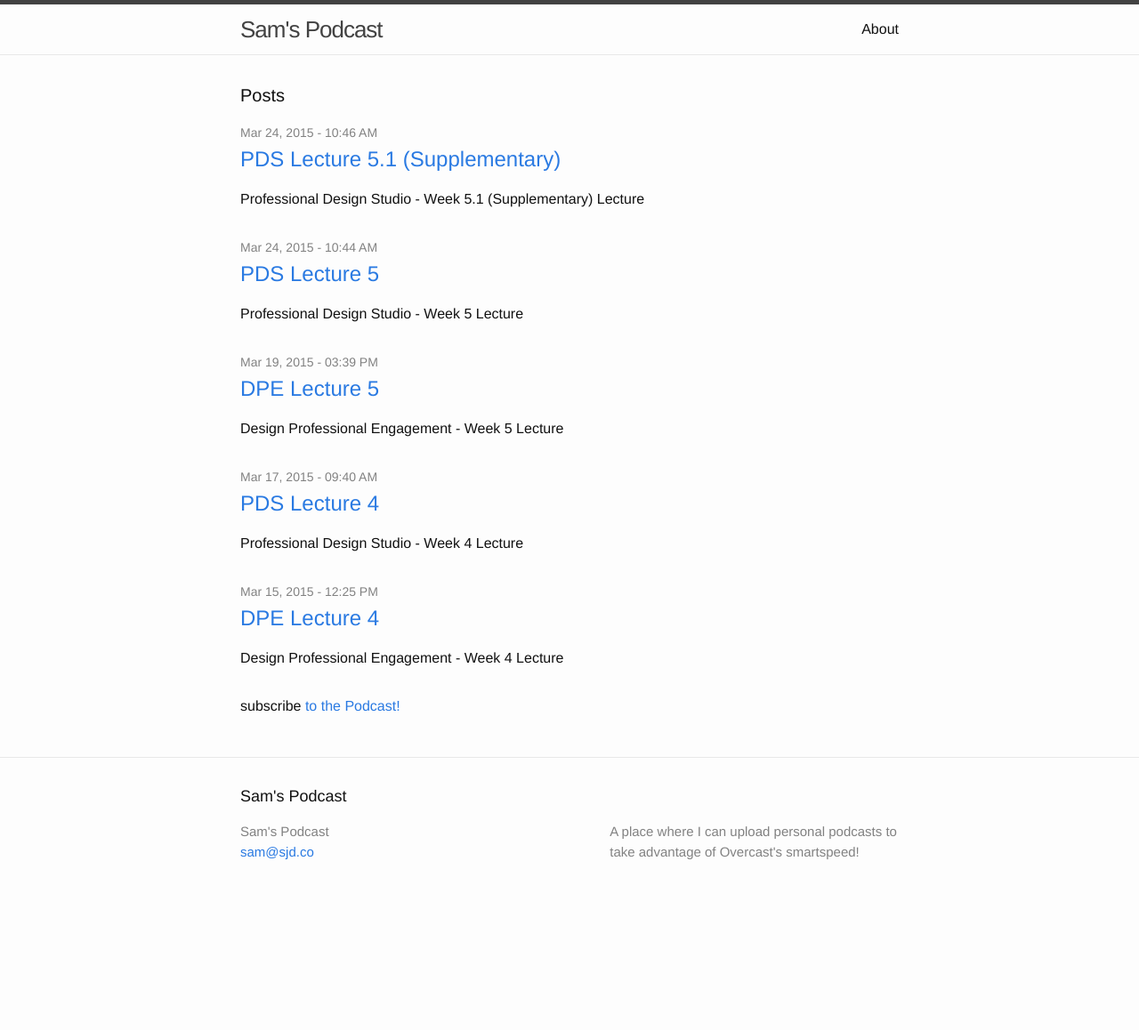
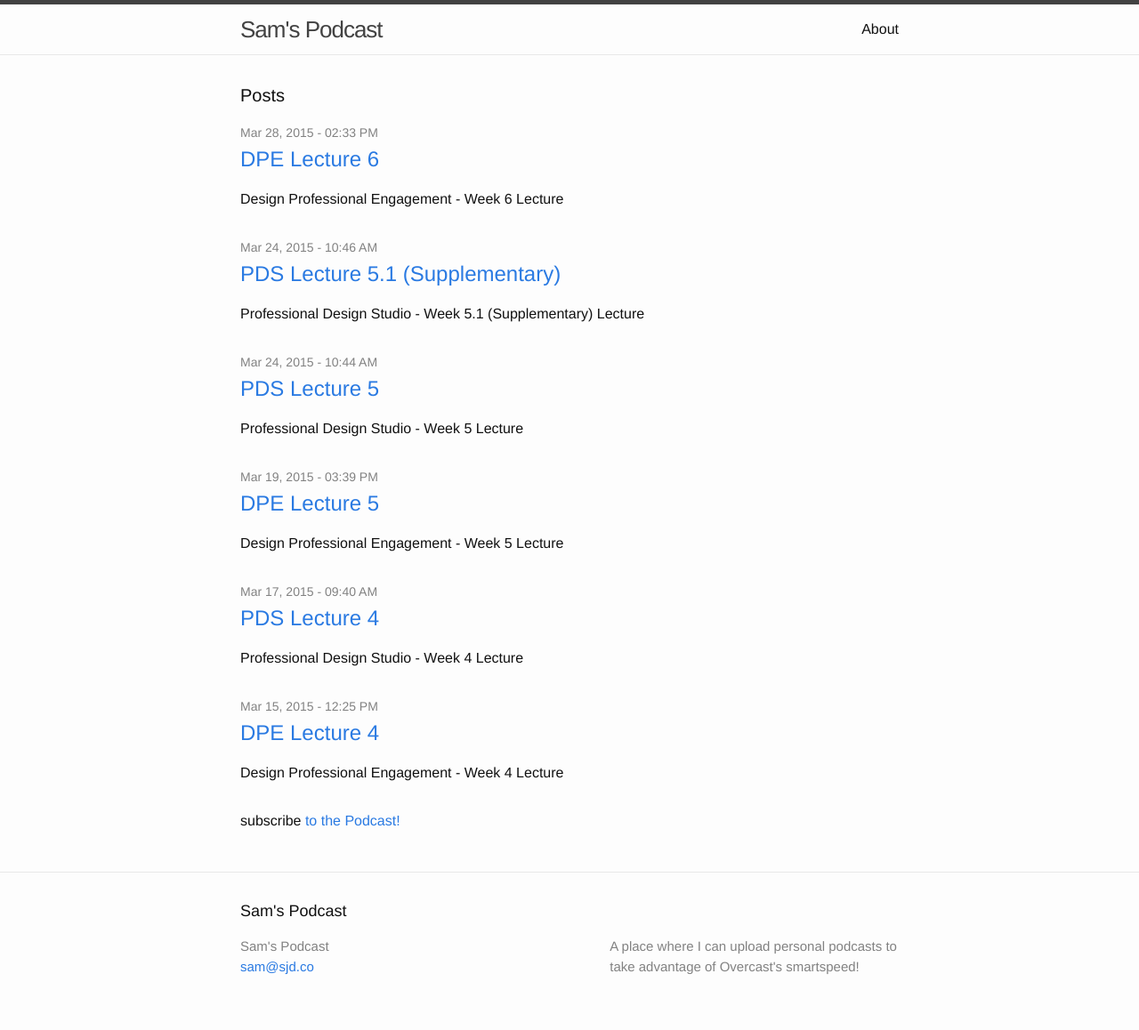
Before and after one commit to samjdavis13/cast, a Jekyll site: the page built from index.html, in a window 1280 px wide. Shown: the whole page at 89% size. Built offline with Jekyll 4.4.1, drawn with Linux system fonts in a browser that asks for light colours; before the commit the page ends 1029 px from its top, so only the background shows below that.

Commit message:
new lecture

```diff
--- a/_posts/2015-03-24-pds-lecture-5-0.markdown
+++ b/_posts/2015-03-24-pds-lecture-5-0.markdown
@@ -4,7 +4,7 @@ title:  "PDS Lecture 5"
 date:   Tue, 24 Mar 2015 10:44:55
 guid: /files/pds-lecture-5-0.mp3
 bytelength: 14622606
-duration: 0:34:30
+duration: 0:15:10
 ---
 Professional Design Studio - Week 5 Lecture
 
--- /dev/null
+++ b/_posts/2015-03-28-dpe-lecture-6.markdown
@@ -0,0 +1,9 @@
+---
+layout: podcast
+title: DPE Lecture 6
+date: Sat, 28 Mar 2015 14:33:42
+guid: /files/dpe-lecture-6.mp3
+bytelength: 25630633
+duration: 0:53:16
+---
+Design Professional Engagement - Week 6 Lecture
```
Also changed, not shown: 1 other file.
